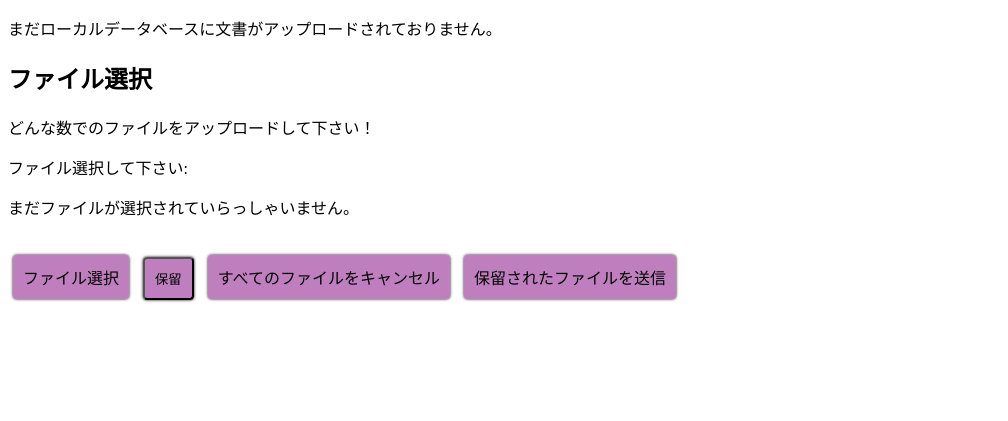
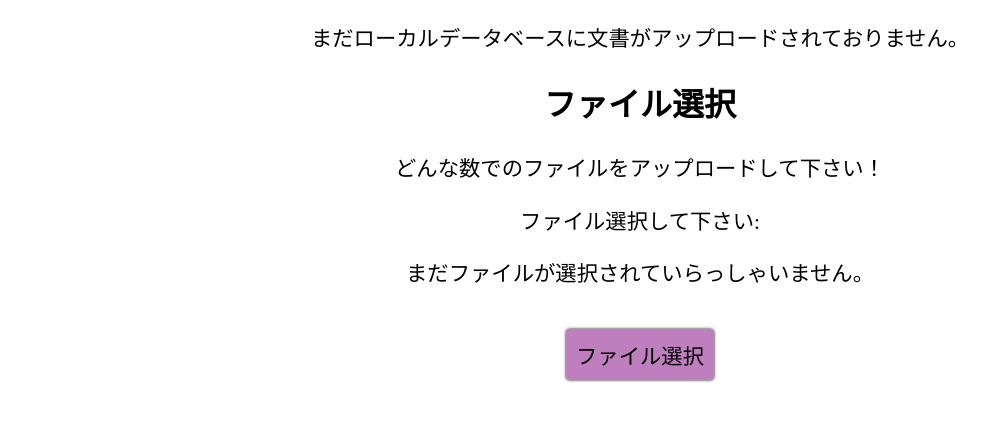
Before and after one commit to nakigoe/sea, a Django app: page / in a window 1280 px wide. Shown: the top 421 px of the page, without its empty margins (0-1008 px from the left). Run offline with Django 3.2, Linux system fonts and the light colour scheme; data that the repository does not hold is empty; some web fonts are replaced.

Commit message:
font, JS buttons visibility toggle, styles

```diff
--- a/upload_form/static/main.css
+++ b/upload_form/static/main.css
@@ -3,6 +3,23 @@ input[type='file'] {
     color: rgba(0, 0, 0, 0.75)
     }
 /* #id_docfile {display: none;} /* hide the original upload files button from Django forms, enable it back for testing*/
+@font-face {
+    font-family: 'msgothic';
+    src: url(/static/_FNT/msgothic.woff2) format('woff2');
+    font-display: block;
+}
+body {
+    font-family: 'msgothic';
+    font-size: 1.334rem;
+    text-align: center;
+}
+ul {
+    list-style-type: none;
+}
+input {
+    font-family: 'msgothic';
+    font-size: 1.334rem;
+}
 .button {
     border-radius: 4px;
     padding: 10px;
@@ -18,3 +35,10 @@ a.button {
     text-decoration: none;
     color: black;
     }
+.dropzone:active{
+  border-color:DimGrey;
+  color:DimGrey;
+}
+.hide {
+    display: none;
+}
--- a/upload_form/static/main.js
+++ b/upload_form/static/main.js
@@ -11,12 +11,23 @@ const fileSelect = document.getElementById("fileSelect"),
     fileList.innerHTML = "<p>より多くのファイルを選択できます！</p>";
   } else {
     fileList.innerHTML = "<p>まだファイルが選択されていらっしゃいません。</p>";
+    document.getElementById('cancelAll').classList.toggle('hide');
+    document.getElementById('sendAll').classList.toggle('hide');
+  }
+  if (document.getElementById('fileList').innerHTML == "<p>まだファイルが選択されていらっしゃいません。</p>" || document.getElementById('fileList').innerHTML == "<p>より多くのファイルを選択できます！</p>") {
+    document.getElementById('localDatabaseRegistration').classList.toggle('hide');
   }
 })();
 
+//can't understand why it is not working:
+function toggle(name) {
+  // document.querySelectorAll(name).classList.toggle("hide");
+  // document.querySelectorAll(name).forEach(el => el.classList.toggle("hide"));
+}
+
 dropbox.addEventListener("dragenter", dragenter, false);
 dropbox.addEventListener("dragover", dragover, false);
-// dropbox.addEventListener("drop", drop, false);
+//dropbox.addEventListener("drop", drop, false);
 function dragenter(e) {
   e.stopPropagation();
   e.preventDefault();
@@ -52,8 +63,7 @@ function formatBytes(bytes, decimals = 2) {
 
 //handlefiles() displays the selected files on the screen without registration in the database, use it if you need to:
 function handleFiles() {
-  if (!this.files.length) {
-  } else {
+  if (this.files.length) {
     fileList.innerHTML = "";
     const objectsList = document.createElement("div");
     fileList.appendChild(objectsList);
@@ -77,5 +87,6 @@ function handleFiles() {
     const invite = document.createElement("p");
     fileList.appendChild(invite);
     invite.innerHTML = "ファイルを送る前に保留："
+    document.getElementById('localDatabaseRegistration').classList.toggle('hide');
   }
 }
--- a/upload_form/templates/list.html
+++ b/upload_form/templates/list.html
@@ -56,10 +56,10 @@
 
 <!-- Submit Button, remove onchange="form.submit()" from the input field to separate preview and upload input type="submit" if You need to -->
 <a href="#" id="fileSelect" class="button">ファイル選択</a>
-<input type="submit" value="保留" class="button" name="register"/>
+<input id="localDatabaseRegistration" type="submit" value="保留" class="button" name="register"/>
 
-<a href="cancelall/" class="button">すべてのファイルをキャンセル</a>
-<a href="sendall/" class="button">保留されたファイルを送信</a>
+<a id="cancelAll" href="cancelall/" class="button">すべてのファイルをキャンセル</a>
+<a id="sendAll" href="sendall/" class="button">保留されたファイルを送信</a>
 
 </form>
 
```
Also changed, not shown: 2 other files.
